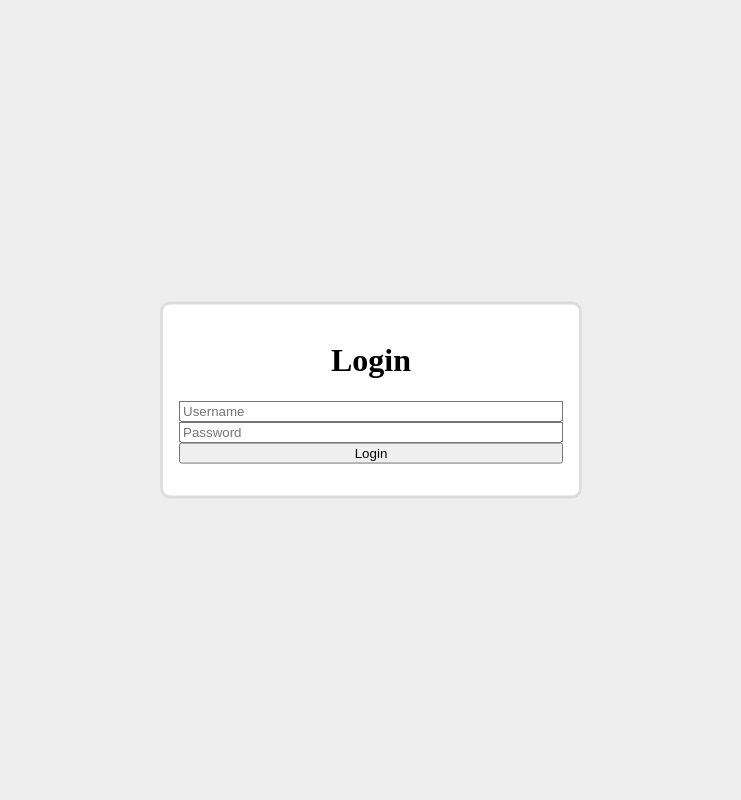
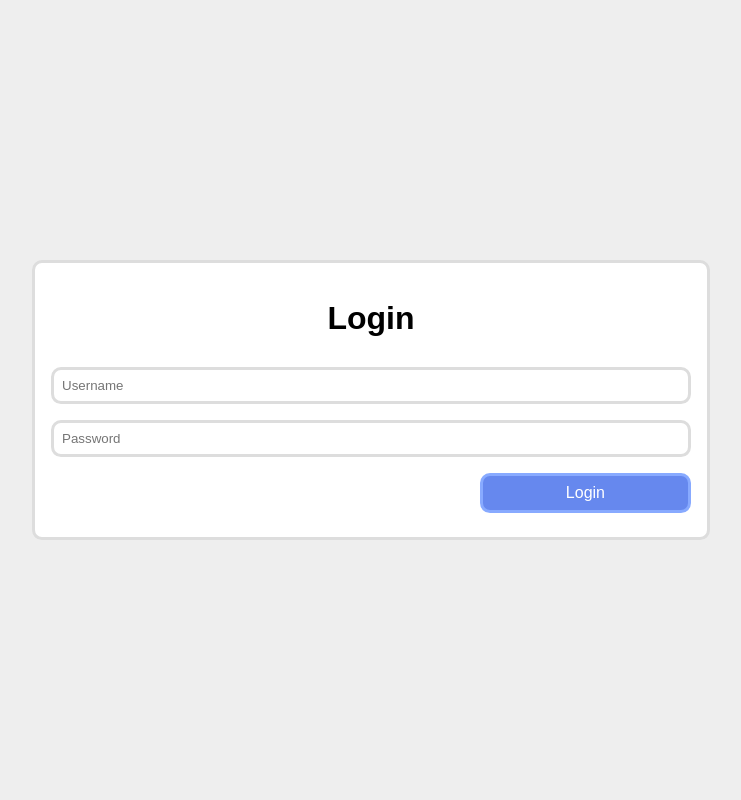
Before and after one commit to MaikoVDV/informatica-php-game, a PHP site: page /login.php in a window 1280 px wide. Shown: the whole page, without its empty margins (269-1010 px from the left). Run offline with PHP 8.4, Linux system fonts and the light colour scheme.

Commit message:
Added error messages to login page and began work on database interaction.
Changed author email.

```diff
--- a/assets/stylesheets/modal.css
+++ b/assets/stylesheets/modal.css
@@ -7,7 +7,7 @@
 
   background: var(--modal-background);
 
-  width: 30%;
+  width: var(--modal-width);
   padding: var(--modal-padding);
   border: var(--modal-border);
   border-radius: var(--modal-border-radius);
@@ -15,6 +15,23 @@
 .modal h1 {
   text-align: center;
 }
-.modal form input {
+.modal input {
+  padding: var(--text-input-padding);
+  border-radius: var(--text-input-border-radius);
+  border: var(--text-input-border);
+  margin: var(--text-input-margin);
+}
+.modal input[type=text], input[type=password] {
   width: 100%;
 }
+.modal input[type=submit] {
+  background: var(--button-background);
+  border-color: var(--button-color);
+
+  color: var(--button-text-color);
+  font-weight: var(--button-font-weight);
+  font-size: var(--button-font-size);
+
+  float: right;
+  width: 33%;
+}
--- a/assets/stylesheets/page_login.css
+++ b/assets/stylesheets/page_login.css
@@ -1,5 +1,5 @@
 @import "./modal.css";
 
-#login-container {
-  width: 30%;
+.error-message {
+  color: var(--error-color);
 }
--- a/assets/stylesheets/variables.css
+++ b/assets/stylesheets/variables.css
@@ -3,11 +3,25 @@
   --page-background: #eeeeee;
 
   /* Modal styling */
+  --modal-width: 50%;
   --modal-padding: 1rem;
   --modal-border-radius: 10px;
   --modal-border: 3px solid #dddddd;
   --modal-background: #ffffff;
+  --text-input-padding: 0.5rem;
+  --text-input-border-radius: 10px;
+  --text-input-border: 3px solid #dddddd;
+  --text-input-margin: 0.5rem 0rem;
+
+  /* Coloring */
+  --button-background: #6688ee;
+  --button-color: #88aaff;
+  --button-text-color: #ffffff;
+  --button-font-weight: 500;
+  --button-font-size: 16;
+  --error-color: #ff3333;
 }
 body {
   background-color: var(--page-background);
+  font-family: Arial, Helvetica, sans-serif;
 }
--- /dev/null
+++ b/assets/utils.php
@@ -0,0 +1,7 @@
+<?php
+  function redirect($redirect_url) {
+    // Redirect the client to another page.
+    header("Location: $redirect_url");
+    die();
+  }
+?>
--- /dev/null
+++ b/database_manager/auth.php
@@ -0,0 +1,5 @@
+<?php
+  function($username, $password) {
+
+  }
+?>
--- a/login.php
+++ b/login.php
@@ -7,11 +7,44 @@
     <link rel="stylesheet" href="./assets/stylesheets/variables.css">
   </head>
   <body>
+    <?php
+      include("./assets/utils.php");
+      $usernameError = $passwordError = "";
+      $username = $password = "";
+      // Only check for login data if request is POST.
+      // A GET request would be the user loading the page
+      if ($_SERVER['REQUEST_METHOD'] === "POST") {
+        $username = clean_user_input($_POST['username']);
+        $password = clean_user_input($_POST['password']);
+        echo "Username: $username, Password: $password";
+        if (empty($username)) {
+          $usernameError = "Please enter a valid username";
+          echo $usernameError;
+        }
+        if (empty($password)) {
+          $passwordError = "Please enter a valid password.";
+        }
+        if ($passwordError === "" && $usernameError === "") {
+          echo "everying ok";
+          redirect("./home.php");
+        }
+      } else {
+        // GET request.
+      }
+      function clean_user_input($data) {
+        $data = trim($data);
+        $data = stripslashes($data);
+        $data = htmlspecialchars($data);
+        return $data;
+      }
+    ?>
     <div class="modal" id="login-container">
       <h1>Login</h1>
-      <form action="home.php" method="post">
+      <form action="<?php echo htmlspecialchars($_SERVER['PHP_SELF']); ?>" method="post">
         <input type="text" name="username" placeholder="Username">
-        <input type="text" name="password" placeholder="Password">
+        <span class="error-message"><?php echo "$usernameError"; ?></span>
+        <input type="password" name="password" placeholder="Password">
+        <span class="error-message"><?php echo $passwordError; ?></span>
         <input type="submit" value="Login">
       </form>
     </div>
```
